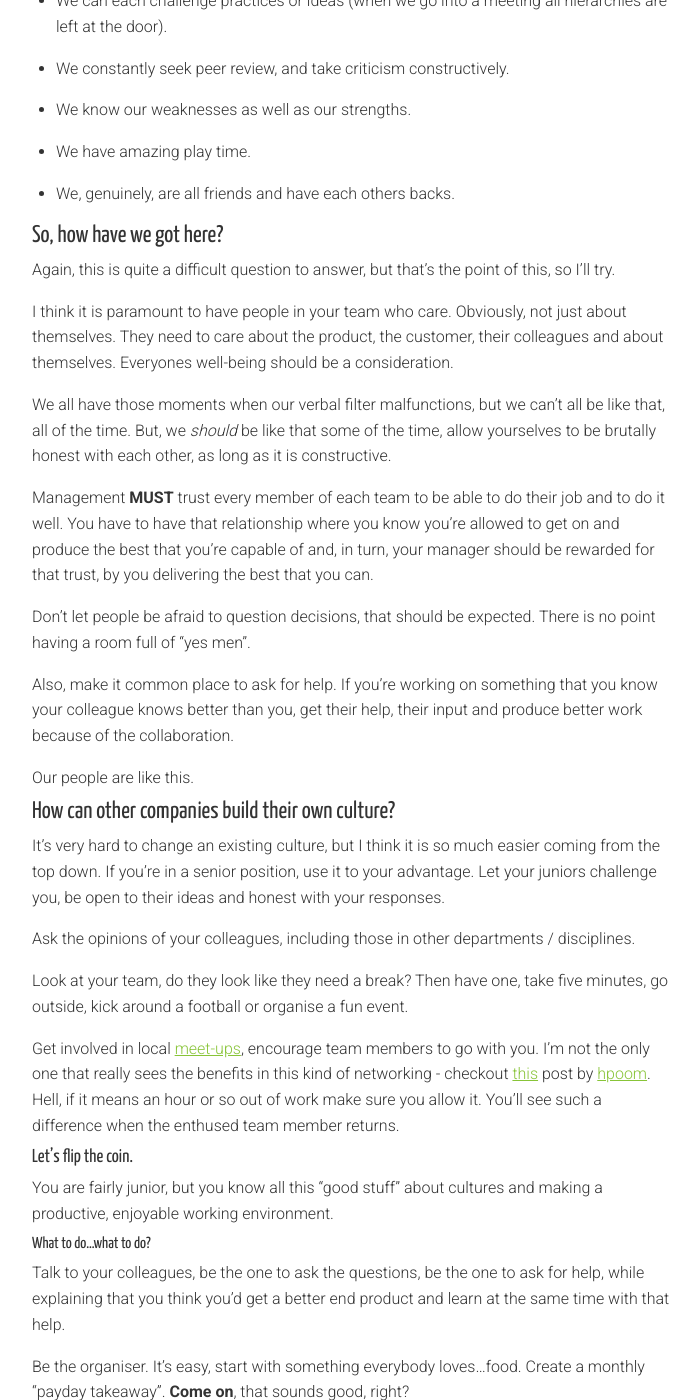
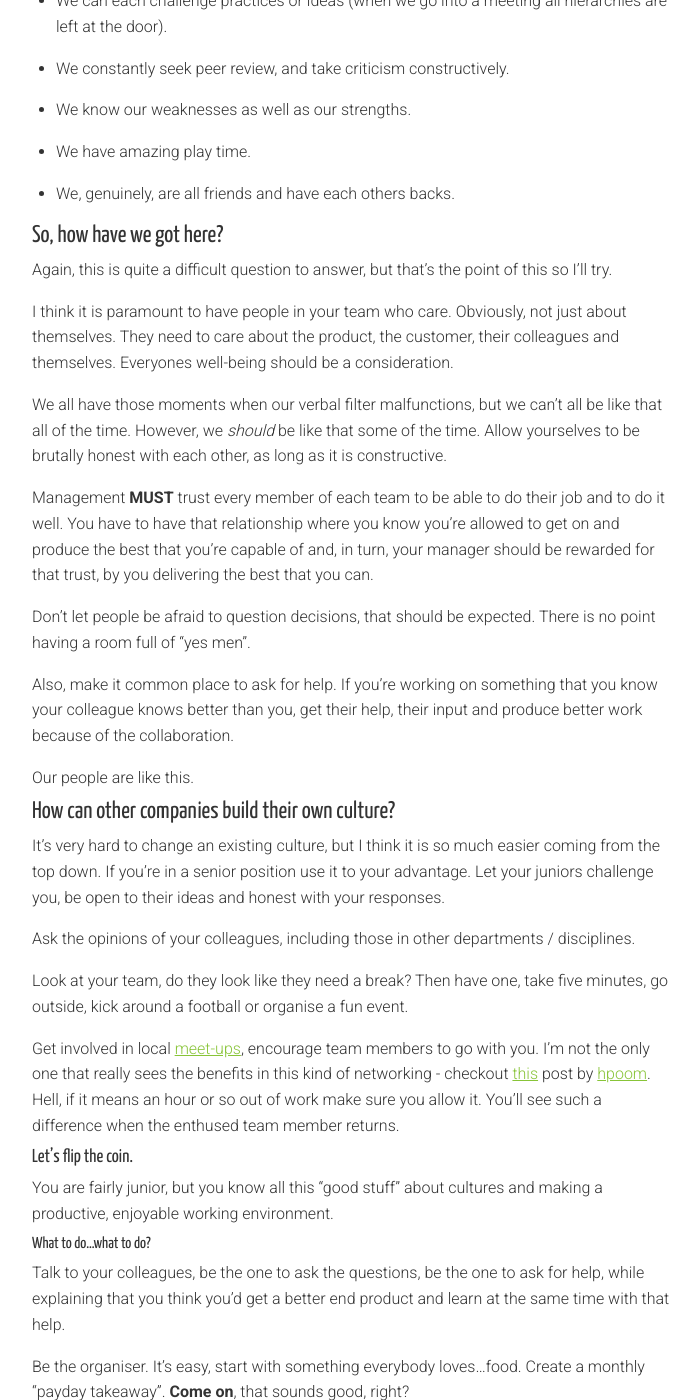
Before and after one commit to holidayextras/holidayextras.github.com, a Jekyll site: the page built from _posts/2015-02-16-developing-the-right-culture.md, in a window 1280 px wide and 1400 px high, scrolled down 729 px. Shown: the whole window, without its empty margins (288-988 px from the left). Built offline with Jekyll 4.4.1, drawn with Linux system fonts in a browser that asks for light colours; nearby versions of some CDN libraries; comment, search, counter and statistics services are not loaded; some of the changed text lies outside the part shown.

Commit message:
Grmmatical changes

```diff
--- a/_posts/2015-02-16-developing-the-right-culture.md
+++ b/_posts/2015-02-16-developing-the-right-culture.md
@@ -33,11 +33,11 @@ The following things are true for our culture;
 
 ## So, how have we got here?
 
-Again, this is quite a difficult question to answer, but that’s the point of this, so I’ll try.
+Again, this is quite a difficult question to answer, but that’s the point of this so I’ll try.
 
-I think it is paramount to have people in your team who care. Obviously, not just about themselves. They need to care about the product, the customer, their colleagues and about themselves. Everyones well-being should be a consideration.
+I think it is paramount to have people in your team who care. Obviously, not just about themselves. They need to care about the product, the customer, their colleagues and themselves. Everyones well-being should be a consideration.
 
-We all have those moments when our verbal filter malfunctions, but we can’t all be like that, all of the time. But, we *should* be like that some of the time, allow yourselves to be brutally honest with each other, as long as it is constructive.
+We all have those moments when our verbal filter malfunctions, but we can’t all be like that all of the time. However, we *should* be like that some of the time. Allow yourselves to be brutally honest with each other, as long as it is constructive.
 
 Management **MUST** trust every member of each team to be able to do their job and to do it well. You have to have that relationship where you know you’re allowed to get on and produce the best that you’re capable of and, in turn, your manager should be rewarded for that trust, by you delivering the best that you can.
 
@@ -49,7 +49,7 @@ Our people are like this.
 
 ## How can other companies build their own culture?
 
-It’s very hard to change an existing culture, but I think it is so much easier coming from the top down. If you’re in a senior position, use it to your advantage. Let your juniors challenge you, be open to their ideas and honest with your responses.
+It’s very hard to change an existing culture, but I think it is so much easier coming from the top down. If you’re in a senior position use it to your advantage. Let your juniors challenge you, be open to their ideas and honest with your responses.
 
 Ask the opinions of your colleagues, including those in other departments / disciplines.
 
@@ -71,6 +71,6 @@ Do research and find examples and share them with your team and your seniors. Sh
 
 ## In closing…
 
-The funny thing is, that good people will create a good culture, which will attract good people, which will create an even better culture. It’s almost like a self learning, self improving system. As long as you keep it clean, don’t let the bad stuff build up and don’t be afraid to have a bit of a clean out to stop any bad "juju" spreading.
+The funny thing is that, good people will create a good culture, which will attract good people, which will create an even better culture. It’s almost like a self learning, self improving system. As long as you keep it clean, don’t let the bad stuff build up and don’t be afraid to have a bit of a clean out to stop any bad "juju" spreading.
 
-We all have to work, but the really good people enjoy their jobs and they pick jobs that they will be able to enjoy or be able to make a difference and make more enjoyable, if those good people work for you, *well done*. That is because you cared enough to make their job enjoyable.
+We all have to work, but the really good people enjoy their jobs and they pick jobs that they will be able to enjoy or be able to make a difference and make more enjoyable. If those good people work for you, *well done*. That is because you cared enough to make their job enjoyable.
```
Also changed, not shown: other parts of _posts/2015-02-16-developing-the-right-culture.md (+1 -1 lines).
